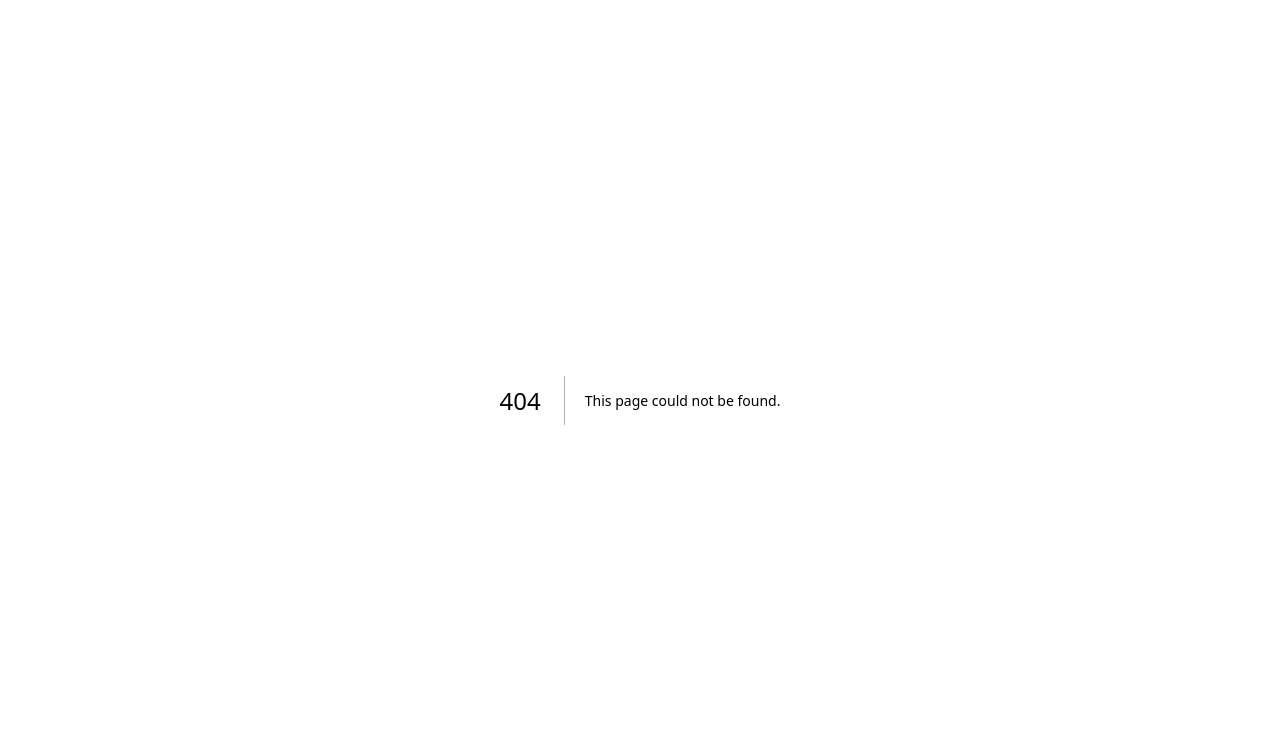
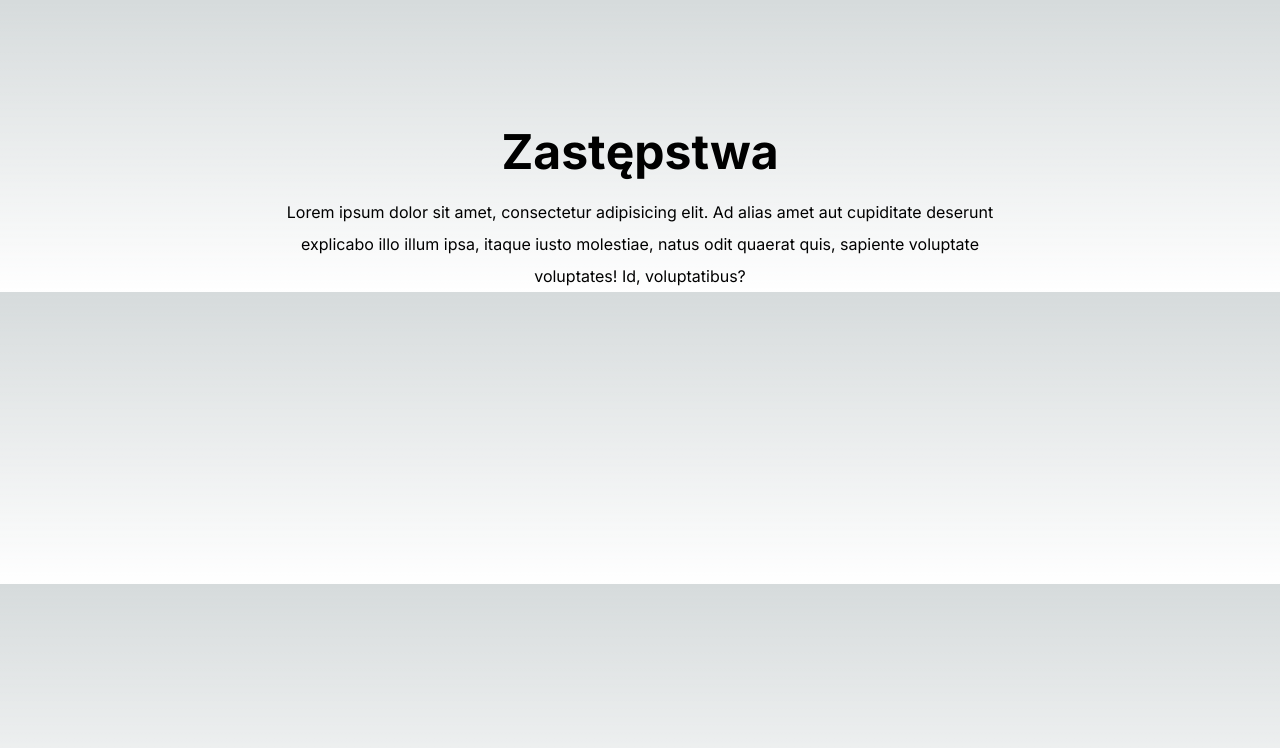
Before and after one commit to SpecialJayy/Substitutions-display-system, a Next.js app: page /display in a window 1280 px wide. Before the commit this address had no page. Shown: the top 748 px of the page. Built offline with nearby package versions, Linux system fonts and the light colour scheme.

Commit message:
added display and upload pages

```diff
--- /dev/null
+++ b/src/app/display/page.tsx
@@ -0,0 +1,17 @@
+export default function Display() {
+    return (
+        <main className="text-center pt-32 px-5">
+            <h1 className="text-4xl md:text-5xl font-bold mb-5">
+                Zastępstwa
+            </h1>
+            <p className="max-w-[750px] mx-auto leading-8">
+                Lorem ipsum dolor sit amet, consectetur adipisicing elit.
+                Ad alias amet aut cupiditate deserunt explicabo illo illum ipsa,
+                itaque iusto molestiae,
+                natus odit quaerat quis,
+                sapiente voluptate voluptates!
+                Id, voluptatibus?
+            </p>
+        </main>
+    )
+}
--- /dev/null
+++ b/src/app/upload/page.tsx
@@ -0,0 +1,17 @@
+export default function Upload() {
+    return (
+        <main className="text-center pt-32 px-5">
+            <h1 className="text-4xl md:text-5xl font-bold mb-5">
+                Upload HTML file
+            </h1>
+            <p className="max-w-[750px] mx-auto leading-8">
+                Lorem ipsum dolor sit amet, consectetur adipisicing elit.
+                Ad alias amet aut cupiditate deserunt explicabo illo illum ipsa,
+                itaque iusto molestiae,
+                natus odit quaerat quis,
+                sapiente voluptate voluptates!
+                Id, voluptatibus?
+            </p>
+        </main>
+    )
+}
```
